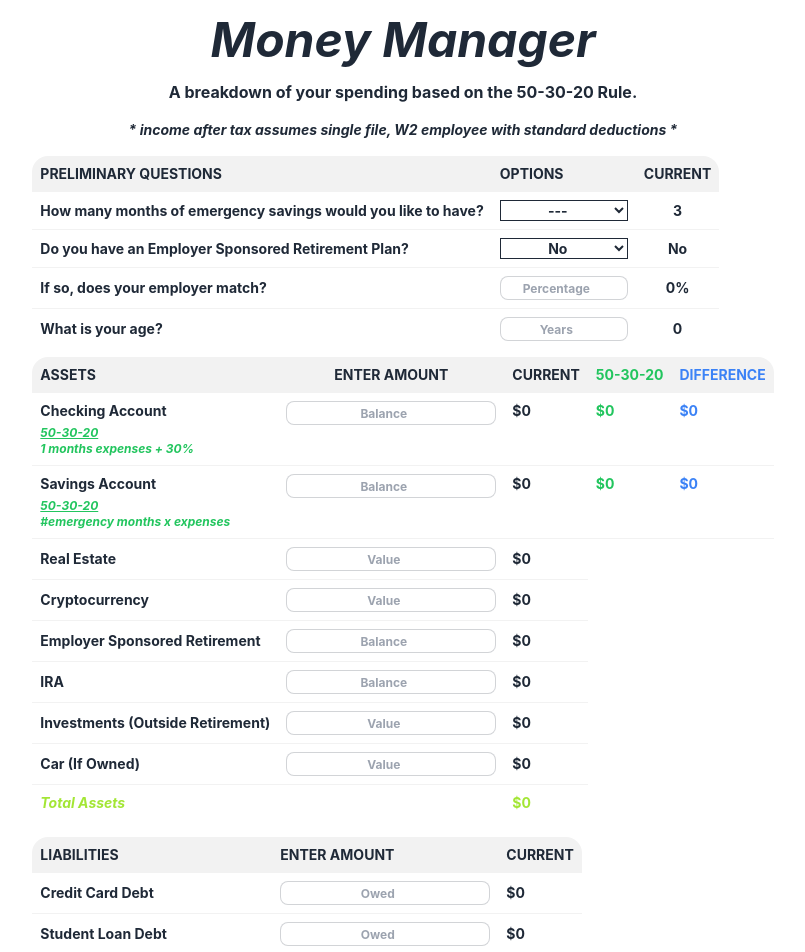
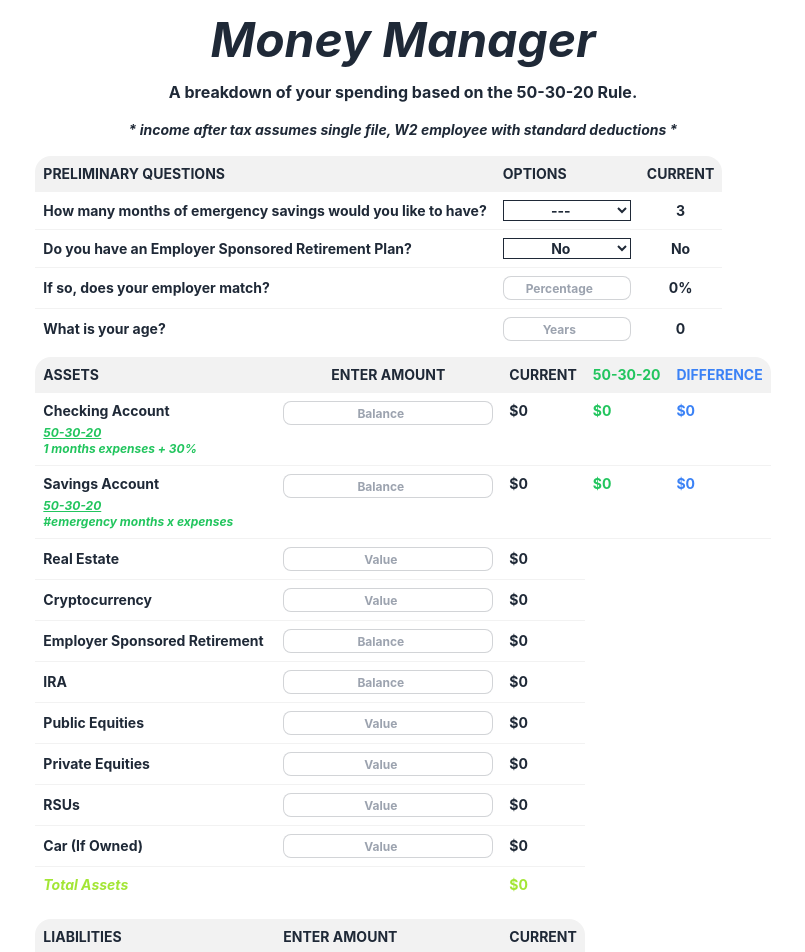
Before and after one commit to jcseeley/Money-Manager, a React (Create React App) app: page / in a window 1280 px wide. Shown: the top 952 px of the page, without its empty margins (237-1042 px from the left). Built offline with nearby package versions, Linux system fonts and the light colour scheme.

Commit message:
fix: split Investments into Public Equity, Private Equity, and RSUs

```diff
--- a/src/components/NetWorthDash.js
+++ b/src/components/NetWorthDash.js
@@ -41,7 +41,9 @@ const NetWorthDash = () => {
   const [crypto, setCrypto] = useState(0);
   const [retirement, setRetirement] = useState(0);
   const [ira, setIra] = useState(0);
-  const [investments, setInvestments] = useState(0);
+  const [publicEquity, setPublicEquity] = useState(0);
+  const [privateEquity, setPrivateEquity] = useState(0);
+  const [rsu, setRsu] = useState(0);
   const [carAsset, setCarAsset] = useState(0);
   const [totalAssets, setTotalAssets] = useState(0);
   // LIABILITIES
@@ -109,7 +111,9 @@ const NetWorthDash = () => {
     const cryptoInput = parse(event.target.crypto.value) || 0;
     const retirementInput = parse(event.target.retirement.value) || 0;
     const iraInput = parse(event.target.ira.value) || 0;
-    const investmentInput = parse(event.target.investments.value) || 0;
+    const publicInput = parse(event.target.publicEquity.value) || 0;
+    const privateInput = parse(event.target.privateEquity.value) || 0;
+    const rsuInput = parse(event.target.rsu.value) || 0;
     const carAssetInput = parse(event.target.carAsset.value) || 0;
     // LIABILITY INPUTS
     const creditDebtInput = parse(event.target.creditDebt.value) || 0;
@@ -134,13 +138,13 @@ const NetWorthDash = () => {
     const shoppingInput = parse(event.target.shoppingMonthly.value) || 0;
     const otherInput = parse(event.target.otherMonthly.value) || 0;
 
-    return getValues(emergencyMonthsInput, employerPlanInput, employerMatchInput, ageInput, checkingInput, savingsInput, realEstateInput, cryptoInput, retirementInput, iraInput, investmentInput, carAssetInput, creditDebtInput, studentDebtInput, carLoanInput, mortgageInput, stateInput, annualIncomeInput, housingInput, healthcareInput, foodInput, studentPaymentInput, carPaymentInput, cashMonthlyInput, retirementMonthlyInput, iraMonthlyInput, brokerageMonthlyInput, travelInput, diningInput, shoppingInput, otherInput);
+    return getValues(emergencyMonthsInput, employerPlanInput, employerMatchInput, ageInput, checkingInput, savingsInput, realEstateInput, cryptoInput, retirementInput, iraInput, publicInput, privateInput, rsuInput, carAssetInput, creditDebtInput, studentDebtInput, carLoanInput, mortgageInput, stateInput, annualIncomeInput, housingInput, healthcareInput, foodInput, studentPaymentInput, carPaymentInput, cashMonthlyInput, retirementMonthlyInput, iraMonthlyInput, brokerageMonthlyInput, travelInput, diningInput, shoppingInput, otherInput);
   }
 
-  const getValues = (emergencyMonthsInput, employerPlanInput, employerMatchInput, ageInput, checkingInput, savingsInput, realEstateInput, cryptoInput, retirementInput, iraInput, investmentInput, carAssetInput, creditDebtInput, studentDebtInput, carLoanInput, mortgageInput, stateInput, annualIncomeInput, housingInput, healthcareInput, foodInput, studentPaymentInput, carPaymentInput, cashMonthlyInput, retirementMonthlyInput, iraMonthlyInput, brokerageMonthlyInput, travelInput, diningInput, shoppingInput, otherInput) => {
+  const getValues = (emergencyMonthsInput, employerPlanInput, employerMatchInput, ageInput, checkingInput, savingsInput, realEstateInput, cryptoInput, retirementInput, iraInput, publicInput, privateInput, rsuInput, carAssetInput, creditDebtInput, studentDebtInput, carLoanInput, mortgageInput, stateInput, annualIncomeInput, housingInput, healthcareInput, foodInput, studentPaymentInput, carPaymentInput, cashMonthlyInput, retirementMonthlyInput, iraMonthlyInput, brokerageMonthlyInput, travelInput, diningInput, shoppingInput, otherInput) => {
     // NET WORTH CALCULATIONS
     const totalLiabilitiesVal = getLiabilityTotal(creditDebtInput, studentDebtInput, carLoanInput, mortgageInput);
-    const totalAssetVal = getAssetTotal(checkingInput, savingsInput, realEstateInput, cryptoInput, retirementInput, iraInput, investmentInput, carAssetInput);
+    const totalAssetVal = getAssetTotal(checkingInput, savingsInput, realEstateInput, cryptoInput, retirementInput, iraInput, publicInput, privateInput, rsuInput, carAssetInput);
     const netWorthVal = getNetWorth(totalAssetVal, totalLiabilitiesVal);
     // INCOME CALCULATIONS
     const annualPostTaxVal = getNetIncome(stateInput, annualIncomeInput);
@@ -175,17 +179,19 @@ const NetWorthDash = () => {
     const employerMatchVal = getEmployerMatch(monthlyPostTaxVal, retirementMonthlyInput, employerMatchInput);
     const employerMatchMax = getMaxEmployerMatch(monthlyPostTaxVal, employerMatchInput);
 
-    return setValues(emergencyMonthsInput, employerPlanInput, employerMatchInput, ageInput, checkingInput, savingsInput, realEstateInput, cryptoInput, retirementInput, iraInput, investmentInput, carAssetInput, creditDebtInput, studentDebtInput, carLoanInput, mortgageInput, totalLiabilitiesVal, totalAssetVal, netWorthVal, stateInput, annualIncomeInput, annualPostTaxVal, monthlyIncomeVal, monthlyPostTaxVal, housingInput, healthcareInput, foodInput, studentPaymentInput, carPaymentInput, monthlyNecessaryVal, cashMonthlyInput, retirementMonthlyInput, iraMonthlyInput, brokerageMonthlyInput, totalSavingsVal, travelInput, diningInput, shoppingInput, otherInput, monthlyExtraVal, totalMonthlyVal, monthlyNetVal, idealCheckingVal, checkingDifVal, idealSavingsVal, savingsDifVal, idealHousingVal, idealNeedsVal, idealSaveVal, idealWantsVal, housingDifVal, idealCashVal, idealRetirementVal, idealIraVal, idealBrokerageVal, employerMatchVal, employerMatchMax, needsDifVal, investDifVal, wantsDifVal);
+    return setValues(emergencyMonthsInput, employerPlanInput, employerMatchInput, ageInput, checkingInput, savingsInput, realEstateInput, cryptoInput, retirementInput, iraInput, publicInput, privateInput, rsuInput, carAssetInput, creditDebtInput, studentDebtInput, carLoanInput, mortgageInput, totalLiabilitiesVal, totalAssetVal, netWorthVal, stateInput, annualIncomeInput, annualPostTaxVal, monthlyIncomeVal, monthlyPostTaxVal, housingInput, healthcareInput, foodInput, studentPaymentInput, carPaymentInput, monthlyNecessaryVal, cashMonthlyInput, retirementMonthlyInput, iraMonthlyInput, brokerageMonthlyInput, totalSavingsVal, travelInput, diningInput, shoppingInput, otherInput, monthlyExtraVal, totalMonthlyVal, monthlyNetVal, idealCheckingVal, checkingDifVal, idealSavingsVal, savingsDifVal, idealHousingVal, idealNeedsVal, idealSaveVal, idealWantsVal, housingDifVal, idealCashVal, idealRetirementVal, idealIraVal, idealBrokerageVal, employerMatchVal, employerMatchMax, needsDifVal, investDifVal, wantsDifVal);
   }
 
-  const setValues = (emergencyMonthsInput, employerPlanInput, employerMatchInput, ageInput, checkingInput, savingsInput, realEstateInput, cryptoInput, retirementInput, iraInput, investmentInput, carAssetInput, creditDebtInput, studentDebtInput, carLoanInput, mortgageInput,  totalLiabilitiesVal, totalAssetVal, netWorthVal, stateInput, annualIncomeInput, annualPostTaxVal, monthlyIncomeVal, monthlyPostTaxVal, housingInput, healthcareInput, foodInput, studentPaymentInput, carPaymentInput, monthlyNecessaryVal, cashMonthlyInput, retirementMonthlyInput, iraMonthlyInput, brokerageMonthlyInput, totalSavingsVal, travelInput, diningInput, shoppingInput, otherInput, monthlyExtraVal, totalMonthlyVal, monthlyNetVal, idealCheckingVal, checkingDifVal, idealSavingsVal, savingsDifVal, idealHousingVal, idealNeedsVal, idealSaveVal, idealWantsVal, housingDifVal, idealCashVal, idealRetirementVal, idealIraVal, idealBrokerageVal, employerMatchVal, employerMatchMax, needsDifVal, investDifVal, wantsDifVal) => {
+  const setValues = (emergencyMonthsInput, employerPlanInput, employerMatchInput, ageInput, checkingInput, savingsInput, realEstateInput, cryptoInput, retirementInput, iraInput, publicInput, privateInput, rsuInput, carAssetInput, creditDebtInput, studentDebtInput, carLoanInput, mortgageInput,  totalLiabilitiesVal, totalAssetVal, netWorthVal, stateInput, annualIncomeInput, annualPostTaxVal, monthlyIncomeVal, monthlyPostTaxVal, housingInput, healthcareInput, foodInput, studentPaymentInput, carPaymentInput, monthlyNecessaryVal, cashMonthlyInput, retirementMonthlyInput, iraMonthlyInput, brokerageMonthlyInput, totalSavingsVal, travelInput, diningInput, shoppingInput, otherInput, monthlyExtraVal, totalMonthlyVal, monthlyNetVal, idealCheckingVal, checkingDifVal, idealSavingsVal, savingsDifVal, idealHousingVal, idealNeedsVal, idealSaveVal, idealWantsVal, housingDifVal, idealCashVal, idealRetirementVal, idealIraVal, idealBrokerageVal, employerMatchVal, employerMatchMax, needsDifVal, investDifVal, wantsDifVal) => {
     // SET QUESTION VALUES
     setEmergencyMonths(emergencyMonthsInput);
     setEmployerRetirement(employerPlanInput);
     setEmployerMatch(employerMatchInput);
     setAge(ageInput);
     setIra(iraInput);
-    setInvestments(investmentInput);
+    setPublicEquity(publicInput);
+    setPrivateEquity(privateInput);
+    setRsu(rsuInput);
     setCarAsset(carAssetInput);
     // SET ASSET VALUES
     setChecking(checkingInput);
@@ -266,8 +272,8 @@ const NetWorthDash = () => {
               </tr>
             </thead>
             <tbody>
-            {/* EMERGENCY SAVINGS QUESTION */}
-            <tr className="hover">
+              {/* EMERGENCY SAVINGS QUESTION */}
+              <tr className="hover">
                 <td>How many months of emergency savings would you like to have?</td>
                 <td>
                   <select name="emergency" className="w-32 border border-current bg-base-100 text-center">
@@ -428,18 +434,44 @@ const NetWorthDash = () => {
                 </td>
                 <td>{formatDollars(ira)}</td>
               </tr>
-              {/* INVESTMENTS ASSET INPUT */}
+              {/* PUBLIC EQUITIES INPUT */}
               <tr className="hover">
-                <td className="w-fit">Investments (Outside Retirement)</td>
+                <td className="w-fit">Public Equities</td>
                 <td>
-                  <input id='investments' className="w-fit input input-bordered input-xs text-center"
+                  <input id='public' className="w-fit input input-bordered input-xs text-center"
                     type='number'
                     step='.01'
                     min='0'
-                    name='investments'
+                    name='publicEquity'
                     placeholder='Value' />
                 </td>
-                <td>{formatDollars(investments)}</td>
+                <td>{formatDollars(publicEquity)}</td>
+              </tr>
+              {/* PRIVATE EQUITIES INPUT */}
+              <tr className="hover">
+                <td className="w-fit">Private Equities</td>
+                <td>
+                  <input id='private' className="w-fit input input-bordered input-xs text-center"
+                    type='number'
+                    step='.01'
+                    min='0'
+                    name='privateEquity'
+                    placeholder='Value' />
+                </td>
+                <td>{formatDollars(privateEquity)}</td>
+              </tr>
+              {/* RSU INPUT */}
+              <tr className="hover">
+                <td className="w-fit">RSUs</td>
+                <td>
+                  <input id='rsu' className="w-fit input input-bordered input-xs text-center"
+                    type='number'
+                    step='.01'
+                    min='0'
+                    name='rsu'
+                    placeholder='Value' />
+                </td>
+                <td>{formatDollars(rsu)}</td>
               </tr>
               {/* CAR ASSET INPUT */}
               <tr className="hover">
--- a/src/functions/NetWorthCalculators.js
+++ b/src/functions/NetWorthCalculators.js
@@ -15,8 +15,8 @@ export const formatDollars = (money) => {
   }
 }
 
-export const getAssetTotal = (checking, savings, realEstate, crypto, retirement, ira, investments, car) => {
-  const totalAssets = parse(checking + savings + realEstate + crypto + retirement + ira + investments + car);
+export const getAssetTotal = (checking, savings, realEstate, crypto, retirement, ira, publicEquity, privateEquity, rsu, car) => {
+  const totalAssets = parse(checking + savings + realEstate + crypto + retirement + ira + publicEquity + privateEquity + rsu + car);
   return totalAssets;
 }
 
```
